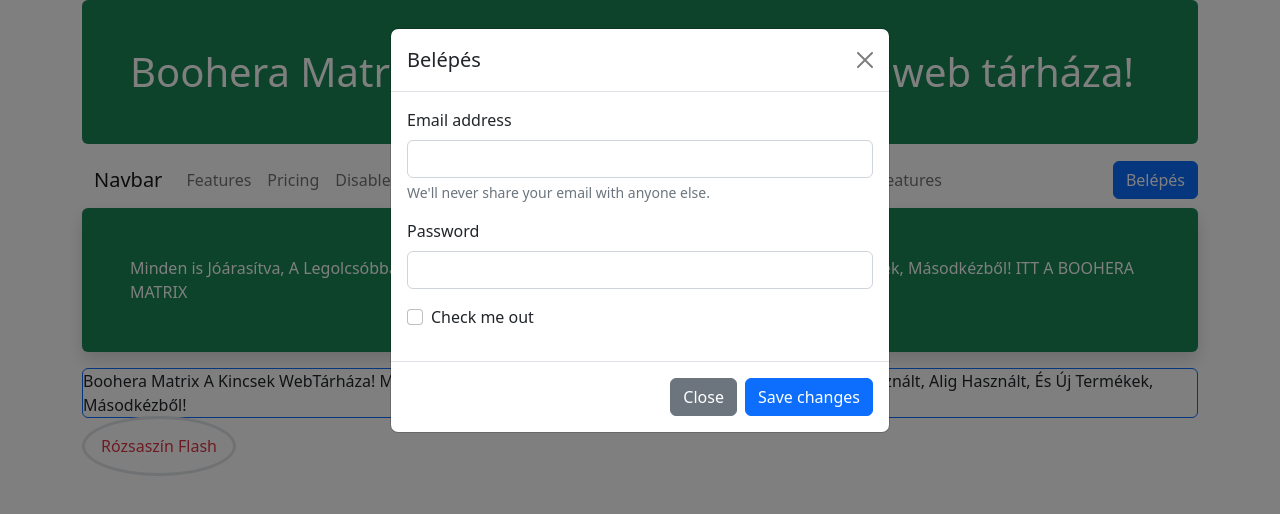
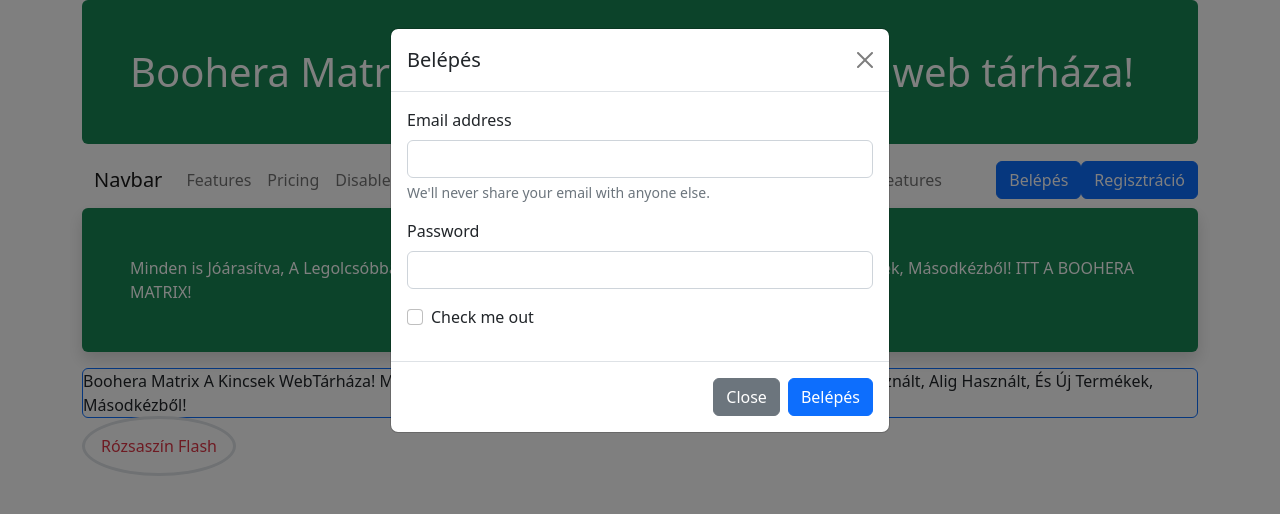
Before and after one commit to tilitihub/BuheraWeb, a website: page index.html in a window 1280 px wide. Both pictures are taken after a click on the button "Belépés". Drawn offline with nearby package versions, Linux system fonts and the light colour scheme.

Commit message:
hát nem tomm mi a pöcöröö!

```diff
--- a/index.html
+++ b/index.html
@@ -62,6 +62,9 @@
             <button type="button" class="btn btn-primary" data-bs-toggle="modal" data-bs-target="#loginModal">
                 Belépés
             </button>
+            <button type="button" class="btn btn-primary" data-bs-toggle="modal" data-bs-target="#loginModal">
+                Regisztráció
+            </button>
 
         </nav>
 
@@ -69,7 +72,7 @@
 
         <p class="bg-success p-5 text-white rounded shadow">Minden is Jóárasítva, A Legolcsóbban! Ha Meglátta Hadd
             Vigye!
-            Használt, Alig Használt, És Új Termékek, Másodkézből! ITT A BOOHERA MATRIX</p>
+            Használt, Alig Használt, És Új Termékek, Másodkézből! ITT A BOOHERA MATRIX!</p>
         <p class="border border-primary rounded">Boohera Matrix A Kincsek WebTárháza!
             Minden is Jóárasítva, A Legolcsóbban! Ha Meglátta Hadd Vigye!
             Használt, Alig Használt, És Új Termékek, Másodkézből!</p>
@@ -107,7 +110,7 @@
         </div>
         <div class="modal-footer">
           <button type="button" class="btn btn-secondary" data-bs-dismiss="modal">Close</button>
-          <button type="button" class="btn btn-primary">Save changes</button>
+          <button type="button" class="btn btn-primary">Belépés</button>
         </div>
       </div>
     </div>
```
Also changed, not shown: 1 other file.
